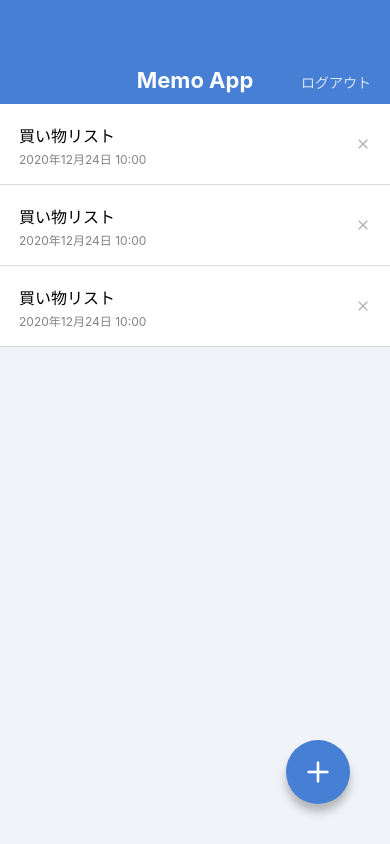
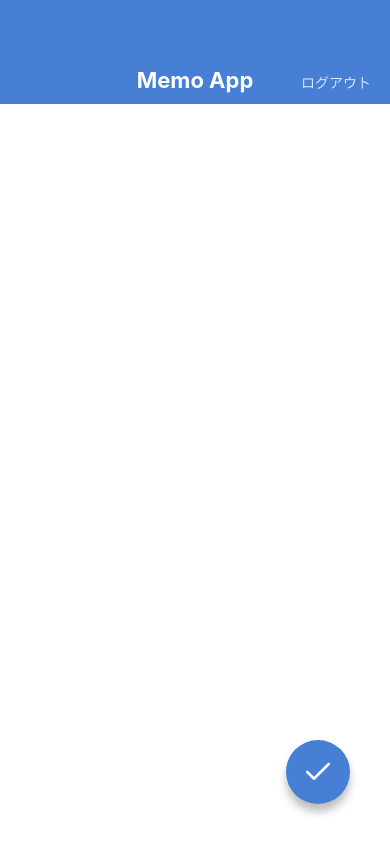
Before and after one commit to yagi469/MemoApp, a React Native app: screen / in a window 390 px wide. Built offline with nearby package versions, Linux system fonts and the light colour scheme.

Commit message:
Create MemoEditScreen and MemoCreateScreen

```diff
--- a/App.jsx
+++ b/App.jsx
@@ -1,10 +1,12 @@
 import React from 'react';
 
-import MemoListScreen from './src/screens/MemoListScreen';
+// import MemoListScreen from './src/screens/MemoListScreen';
 // import MemoDetailScreen from './src/screens/MemoDetailScreen';
+// import MemoEditScreen from './src/screens/MemoEditScreen';
+import MemoCreateScreen from './src/screens/MemoCreateScreen';
 
 export default function App() {
   return (
-    <MemoListScreen />
+    <MemoCreateScreen />
   );
 }
--- /dev/null
+++ b/src/screens/MemoCreateScreen.jsx
@@ -0,0 +1,34 @@
+import React from "react";
+import { View, TextInput, StyleSheet, KeyboardAvoidingView } from "react-native";
+
+import AppBar from "../components/AppBar";
+import CircleButton from "../components/CircleButton";
+
+export default function MemoCreateScreen() {
+  return (
+    <KeyboardAvoidingView style={styles.container} behavior="height">
+      <AppBar />
+      <View style={styles.inputContainer}>
+        <TextInput value="" multiline style={styles.input} />
+      </View>
+      <CircleButton name="check" />
+    </KeyboardAvoidingView>
+  );
+}
+
+const styles = StyleSheet.create({
+  container: {
+    flex: 1,
+  },
+  inputContainer: {
+    paddingHorizontal: 27,
+    paddingVertical: 32,
+    flex: 1,
+  },
+  input: {
+    flex: 1,
+    textAlignVertical: 'top',
+    fontSize: 16,
+    lineHeight: 24,
+  },
+});
--- a/src/screens/MemoDetailScreen.jsx
+++ b/src/screens/MemoDetailScreen.jsx
@@ -1,6 +1,6 @@
 import React from "react";
 import {
-  View, ScrollView, Text, StyleSheet
+  View, ScrollView, Text, StyleSheet,
 } from "react-native";
 
 import AppBar from "../components/AppBar";
--- /dev/null
+++ b/src/screens/MemoEditScreen.jsx
@@ -0,0 +1,34 @@
+import React from "react";
+import { View, TextInput, StyleSheet, KeyboardAvoidingView } from "react-native";
+
+import AppBar from "../components/AppBar";
+import CircleButton from "../components/CircleButton";
+
+export default function MemoEditScreen() {
+  return (
+    <KeyboardAvoidingView style={styles.container} behavior="height">
+      <AppBar />
+      <View style={styles.inputContainer}>
+        <TextInput value="買い物リスト" multiline style={styles.input} />
+      </View>
+      <CircleButton name="check" />
+    </KeyboardAvoidingView>
+  );
+}
+
+const styles = StyleSheet.create({
+  container: {
+    flex: 1,
+  },
+  inputContainer: {
+    paddingHorizontal: 27,
+    paddingVertical: 32,
+    flex: 1,
+  },
+  input: {
+    flex: 1,
+    textAlignVertical: 'top',
+    fontSize: 16,
+    lineHeight: 24,
+  },
+});
```
